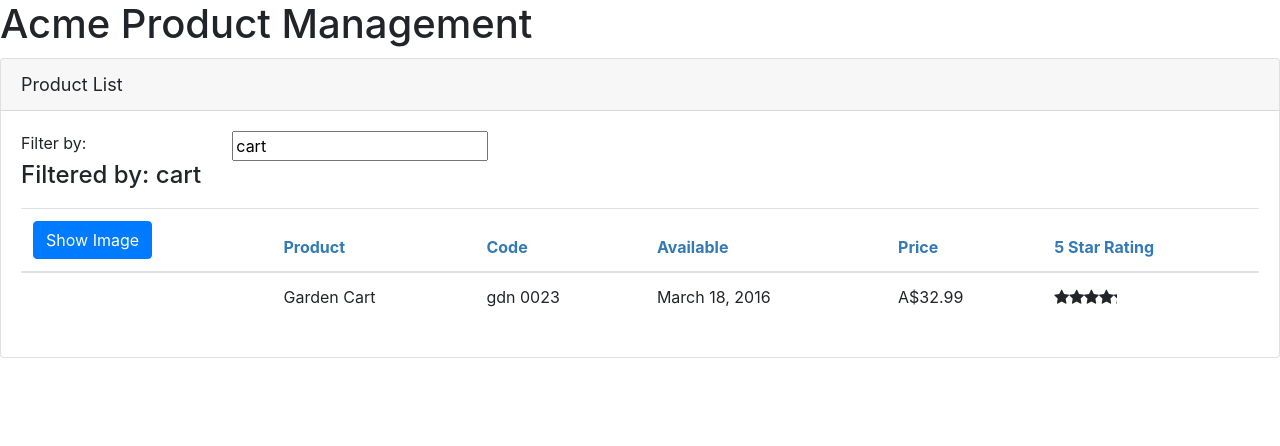
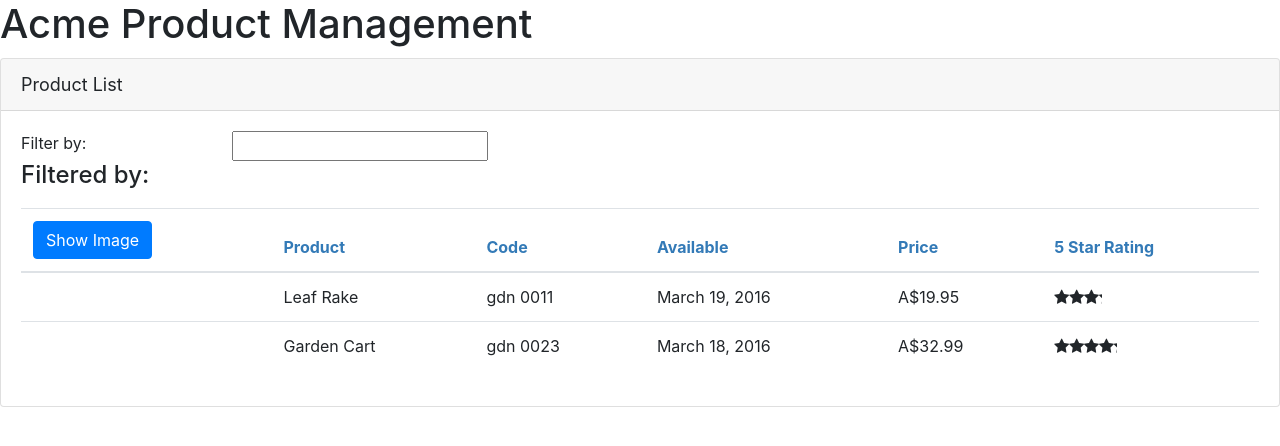
Before and after one commit to Sanicer/AngularCourse, an Angular app in the folder APM/: page / in a window 1280 px wide. Shown: the top 446 px of the page. Built offline with nearby package versions, Linux system fonts and the light colour scheme.

Commit message:
Course: Services and Dependency Injection

```diff
--- a/APM/src/app/products/product-list.component.ts
+++ b/APM/src/app/products/product-list.component.ts
@@ -1,5 +1,6 @@
 import { Component, OnInit } from '@angular/core';
 import { IProduct } from './product';
+import { ProductService } from './product.service';
 
 
 @Component({
@@ -24,32 +25,9 @@
   }
 
   filteredProducts: IProduct[];
-  products: IProduct[] = [
-    {
-      "productId": 1,
-      "productName": "Leaf Rake",
-      "productCode": "GDN-0011",
-      "releaseDate": "March 19, 2016",
-      "description": "Leaf rake with 48-inch wooden handle.",
-      "price": 19.95,
-      "starRating": 3.2,
-      "imageUrl": "https://openclipart.org/image/300px/svg_to_png/26215/Anonymous_Leaf_Rake.png"
-    },
-    {
-      "productId": 2,
-      "productName": "Garden Cart",
-      "productCode": "GDN-0023",
-      "releaseDate": "March 18, 2016",
-      "description": "15 gallon capacity rolling garden cart",
-      "price": 32.99,
-      "starRating": 4.2,
-      "imageUrl": "https://openclipart.org/image/300px/svg_to_png/58471/garden_cart.png"
-    }
-  ];
+  products: IProduct[] = [];
 
-  constructor() {
-    this.filteredProducts = this.products;
-    this.listFilter = 'cart';
+  constructor(private productService: ProductService) {
   }
 
   onRatingClicked(message: string): void {
@@ -67,6 +45,7 @@
   }
 
   ngOnInit(): void {
-    console.log("In OnInit");
+    this.products = this.productService.getProducts();
+    this.filteredProducts = this.products;
   }
 }
--- /dev/null
+++ b/APM/src/app/products/product.service.ts
@@ -0,0 +1,34 @@
+import { Injectable } from '@angular/core';
+
+import { IProduct } from './product';
+
+@Injectable({
+  providedIn: 'root'
+})
+export class ProductService {
+
+  getProducts(): IProduct[] {
+    return [
+      {
+        "productId": 1,
+        "productName": "Leaf Rake",
+        "productCode": "GDN-0011",
+        "releaseDate": "March 19, 2016",
+        "description": "Leaf rake with 48-inch wooden handle.",
+        "price": 19.95,
+        "starRating": 3.2,
+        "imageUrl": "https://openclipart.org/image/300px/svg_to_png/26215/Anonymous_Leaf_Rake.png"
+      },
+      {
+        "productId": 2,
+        "productName": "Garden Cart",
+        "productCode": "GDN-0023",
+        "releaseDate": "March 18, 2016",
+        "description": "15 gallon capacity rolling garden cart",
+        "price": 32.99,
+        "starRating": 4.2,
+        "imageUrl": "https://openclipart.org/image/300px/svg_to_png/58471/garden_cart.png"
+      }
+      ];
+  }
+}
```
